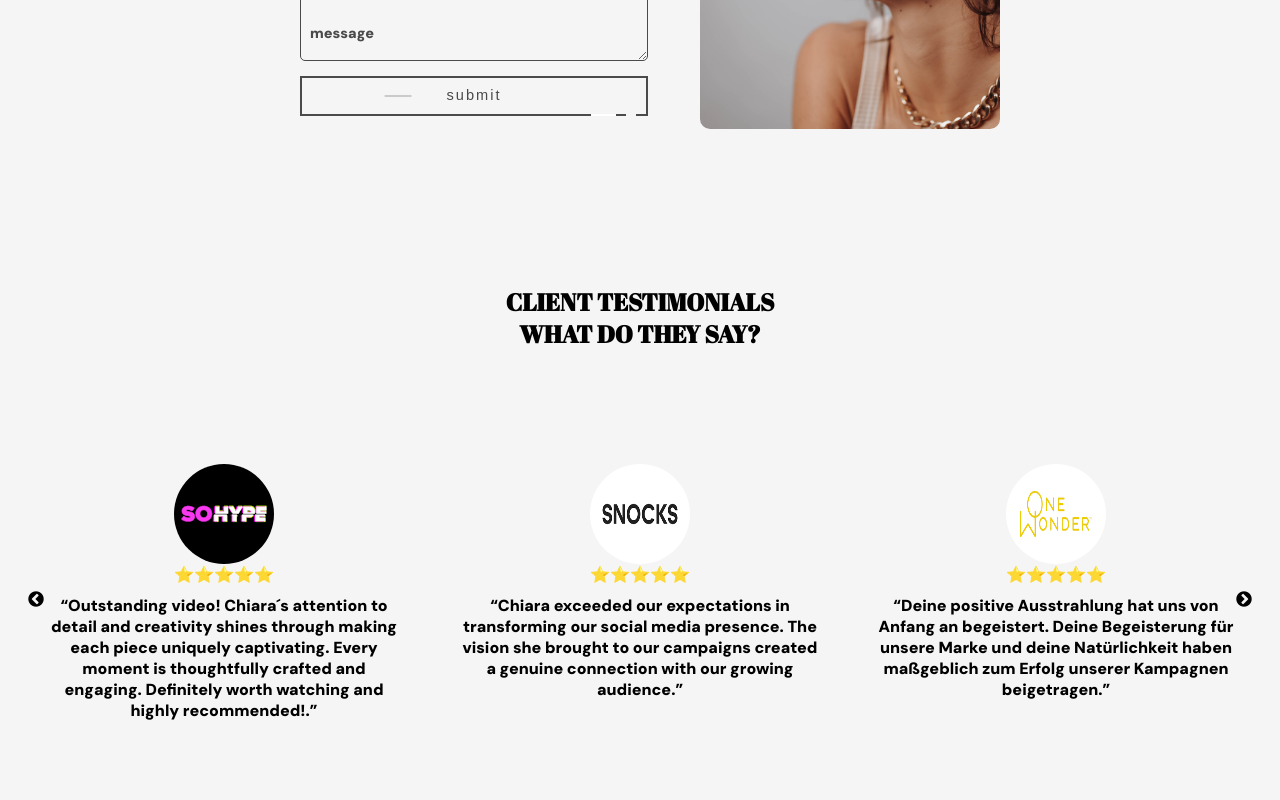
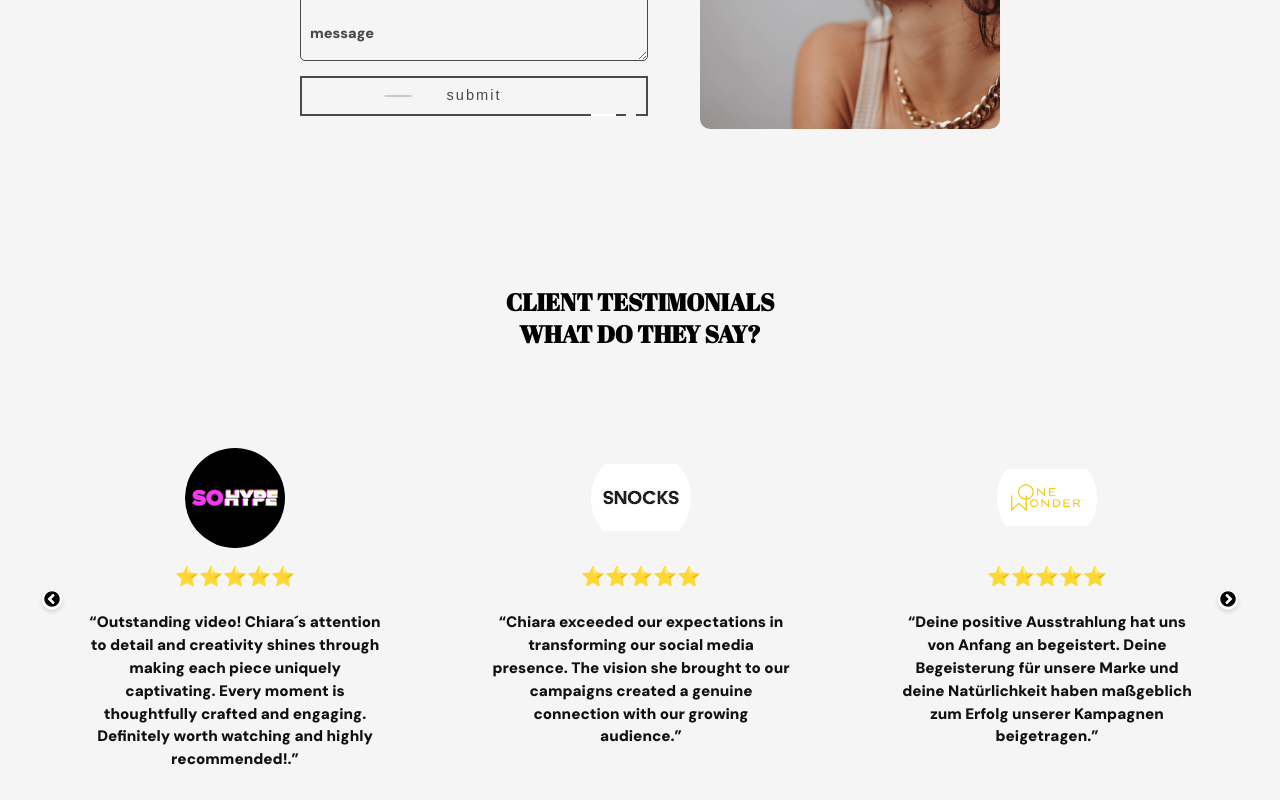
Before and after one commit to galuski/chiaraboell, a React (Vite) app: page / in a window 1280 px wide. Shown: the part 10007-10807 px from the top of the page. Built offline with nearby package versions, Linux system fonts and the light colour scheme.

Commit message:
clients fix ready

```diff
--- a/src/assets/styles/cmps/ClientSlider.css
+++ b/src/assets/styles/cmps/ClientSlider.css
@@ -1,33 +1,28 @@
-/* ====== אזור ראשי של הסליידר ====== */
-.clients {
-  width: 100%;
-  padding: 0 1rem;
-  overflow-x: hidden; /* חוסם גלילה אופקית */
-  box-sizing: border-box;
-}
-
-/* ====== מבנה בסיס של slick ====== */
 .slick-slider,
 .slick-list {
   width: 100%;
-  max-width: 100vw; /* לא לחרוג מרוחב המסך */
+  max-width: 100vw;
   overflow: hidden;
   margin: 0 auto;
   padding: 0;
   box-sizing: border-box;
 }
 
-/* slick-track אחראי על תנועת הסליידים */
+/* ====== slick-track אחראי על תנועת הסליידים ====== */
 .slick-track {
   display: block !important;
+  align-items: center;
+  justify-content: center;
 }
 
-/* ❌ לא נגדיר כאן flex, כדי ש-slick יוכל להסתיר שקופיות אחרות */
+/* ====== כל סלייד בודד ====== */
+/* ❗ אל תשתמש כאן ב-display:flex, כדי ש-slick יוכל להסתיר שקופיות לא פעילות */
 .slick-slide {
   box-sizing: border-box;
+  transition: all 0.3s ease;
 }
 
-/* ✅ במקום זה, נרכז את התוכן בכרטיס עצמו */
+/* ====== תוכן פנימי של כל כרטיס ====== */
 .preview-client {
   display: flex;
   flex-direction: column;
@@ -35,7 +30,36 @@
   align-items: center;
   text-align: center;
   width: 100%;
-  padding: 1rem;
+  max-width: 380px;
+  margin: 0 auto;
+  padding: 1.5rem 1rem;
+  box-sizing: border-box;
+}
+
+/* ====== תמונה ====== */
+.preview-client img {
+  width: 100px;
+  height: 100px;
+  object-fit: contain;
+  border-radius: 50%;
+  margin-bottom: 1rem;
+}
+
+/* ====== כוכבים ====== */
+.preview-client .client-stars {
+  margin-bottom: 0.8rem;
+  font-size: 1.2rem;
+  color: gold;
+}
+
+/* ====== טקסט התגובה ====== */
+.preview-client .client-comment {
+  max-width: 320px;
+  text-align: center;
+  line-height: 1.5;
+  font-size: 0.95rem;
+  color: #111;
+  font-weight: 500;
 }
 
 /* ====== חצים ====== */
@@ -45,12 +69,16 @@
   top: 50% !important;
   transform: translateY(-50%) !important;
   border-radius: 50% !important;
+  width: 30px;
+  height: 30px;
 
   display: flex !important;
   justify-content: center !important;
   align-items: center !important;
   z-index: 3 !important;
   transition: 0.3s ease;
+  background-color: #fff !important;
+  box-shadow: 0 2px 4px rgba(0, 0, 0, 0.15);
 }
 
 /* חץ שמאלי */
@@ -66,7 +94,7 @@
 /* צבע האייקון שבתוך החצים */
 .slick-prev::before,
 .slick-next::before {
-  color: #000000 !important;
+  color: #000 !important;
   font-size: 18px !important;
   opacity: 1 !important;
 }
@@ -74,6 +102,7 @@
 /* ====== נקודות ניווט (dots) ====== */
 .slick-dots {
   bottom: -25px !important;
+  text-align: center;
 }
 
 .slick-dots li button:before {
@@ -98,13 +127,13 @@
 }
 
 @media (max-width: 768px) {
-  /* מסתיר חצים במובייל */
   .slick-prev,
   .slick-next {
     display: none !important;
   }
 
-  .clients {
-    padding: 0; /* מסיר רווחים בצדדים */
+  .preview-client {
+    max-width: 100%;
+    padding: 1rem;
   }
 }
--- a/src/assets/styles/cmps/Clients.css
+++ b/src/assets/styles/cmps/Clients.css
@@ -4,3 +4,11 @@
   padding: 0 2rem;
   overflow-x: hidden;
 }
+
+@media (max-width: 768px) {
+
+  .clients {
+    padding: 0;
+  }
+
+  }
--- a/src/cmps/ClientSlider.jsx
+++ b/src/cmps/ClientSlider.jsx
@@ -1,7 +1,7 @@
 import { useEffect, useRef, useState } from "react";
 import Slider from "react-slick";
+import "slick-carousel/slick/slick.css";
 import "slick-carousel/slick/slick-theme.css";
-import "slick-carousel/slick/slick.css";
 
 import clientsData from "../data/clientsData.json";
 import { PreviewClient } from "./PreviewClient";
@@ -9,45 +9,45 @@ import { PreviewClient } from "./PreviewClient";
 export default function ClientSlider() {
   const { clients } = clientsData;
   const sliderRef = useRef(null);
-  const [isReady, setIsReady] = useState(false);
+
+  // קובע כמה קלפים להראות לפי רוחב המסך בפועל
+  const getSlidesToShow = () => {
+    const w = window.innerWidth;
+    if (w < 768) return 1;
+    if (w < 1050) return 2;
+    return 3;
+  };
+
+  const [slidesToShow, setSlidesToShow] = useState(() => getSlidesToShow());
+
+  useEffect(() => {
+    const onResize = () => {
+      const next = getSlidesToShow();
+      setSlidesToShow(prev => (prev === next ? prev : next));
+    };
+    window.addEventListener("resize", onResize);
+    // ריצה מידית ליתר ביטחון (מכשירי מובייל אמיתיים)
+    onResize();
+    return () => window.removeEventListener("resize", onResize);
+  }, []);
 
   const settings = {
     dots: true,
     infinite: true,
     speed: 700,
-    slidesToShow: 3, // ברירת מחדל לשולחן עבודה
+    slidesToShow,          // 👈 נשלט ע"י ה־state
     slidesToScroll: 1,
     autoplay: true,
     autoplaySpeed: 5000,
     pauseOnHover: false,
     pauseOnFocus: false,
     pauseOnDotsHover: false,
-    responsive: [
-      {
-        breakpoint: 1050,
-        settings: { slidesToShow: 2 },
-      },
-      {
-        breakpoint: 768,
-        settings: { slidesToShow: 1 },
-      },
-    ],
+    // בלי responsive – אנחנו שולטים ידנית
   };
 
-  useEffect(() => {
-    // מחכים לרינדור מלא ואז “מכריחים” את slick לחשב שוב
-    const timer = setTimeout(() => {
-      window.dispatchEvent(new Event("resize"));
-      setIsReady(true);
-    }, 400);
-
-    return () => clearTimeout(timer);
-  }, []);
-
-  if (!isReady) return null; // מונע רינדור לפני שהרוחב נמדד
-
   return (
-    <Slider ref={sliderRef} {...settings}>
+    // key מכריח רה־איניט בכל שינוי כמות השקופיות
+    <Slider key={slidesToShow} ref={sliderRef} {...settings}>
       {clients.map((client, idx) => (
         <PreviewClient key={idx} client={client} />
       ))}
```
